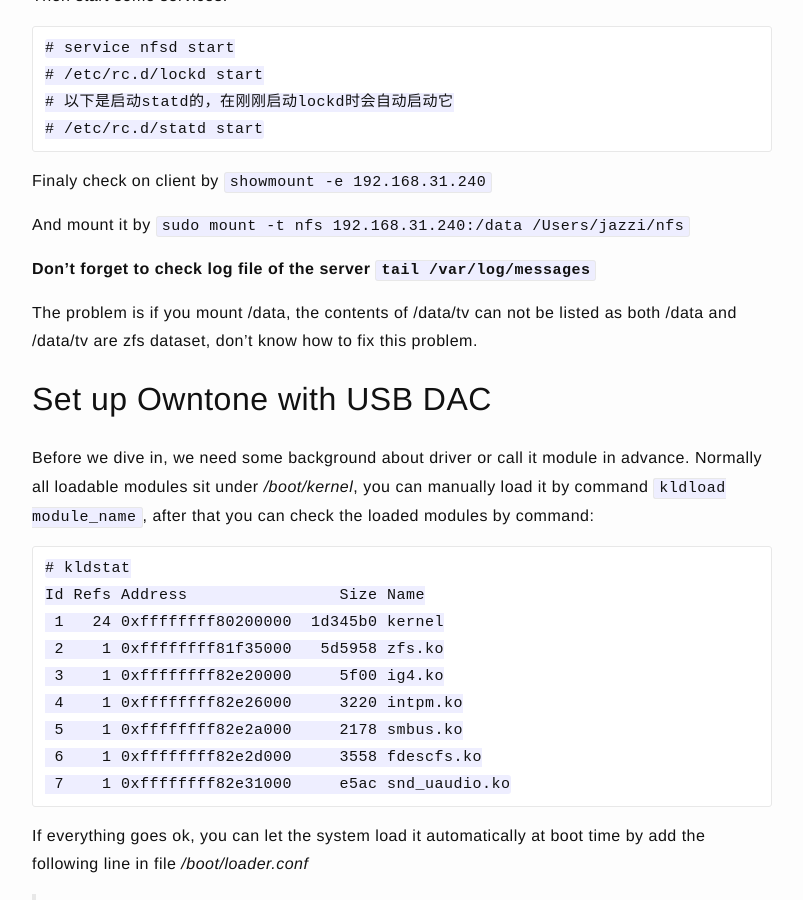
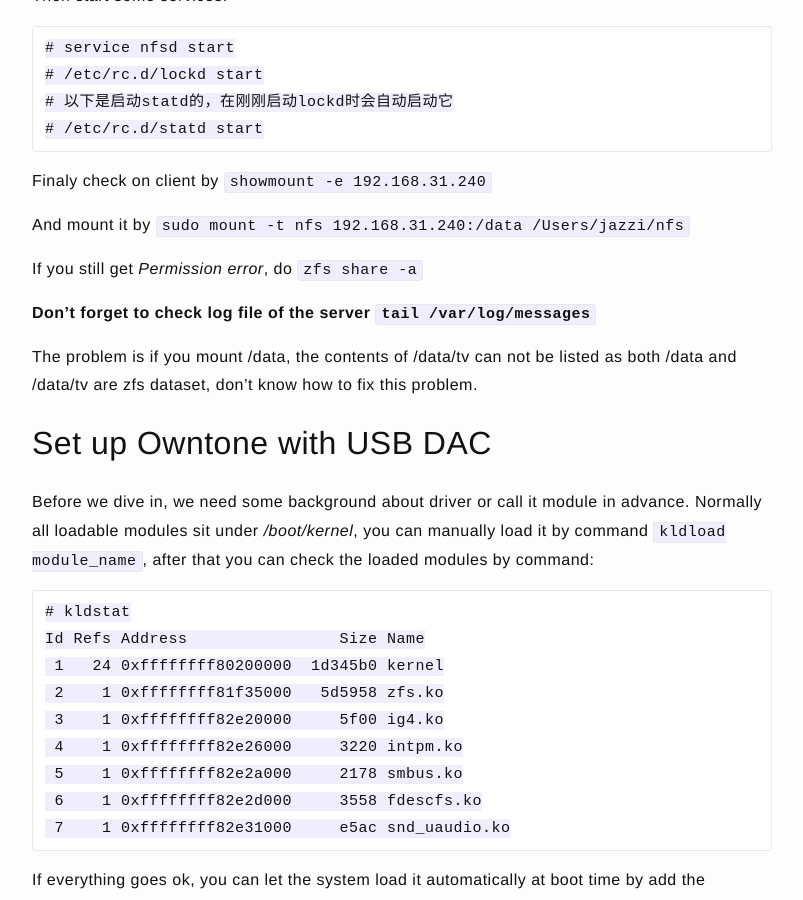
Before and after one commit to jazzi/jazzi.github.io, a Jekyll site: the page built from _posts/2023-12-21-hpe-microserver-gen10-with-freebsd.md, in a window 1280 px wide and 900 px high, scrolled down 13618 px. Shown: the whole window, without its empty margins (238-1041 px from the left). Built offline with Jekyll 4.4.1, drawn with Linux system fonts in a browser that asks for light colours.

Commit message:
add tips

```diff
--- a/_posts/2023-12-21-hpe-microserver-gen10-with-freebsd.md
+++ b/_posts/2023-12-21-hpe-microserver-gen10-with-freebsd.md
@@ -514,6 +514,8 @@ Then start some services:
 Finaly check on client by `showmount -e 192.168.31.240`
 
 And mount it by `sudo mount -t nfs 192.168.31.240:/data /Users/jazzi/nfs`
+
+If you still get *Permission error*, do `zfs share -a`
 
 **Don't forget to check log file of the server `tail /var/log/messages`**
 
```
